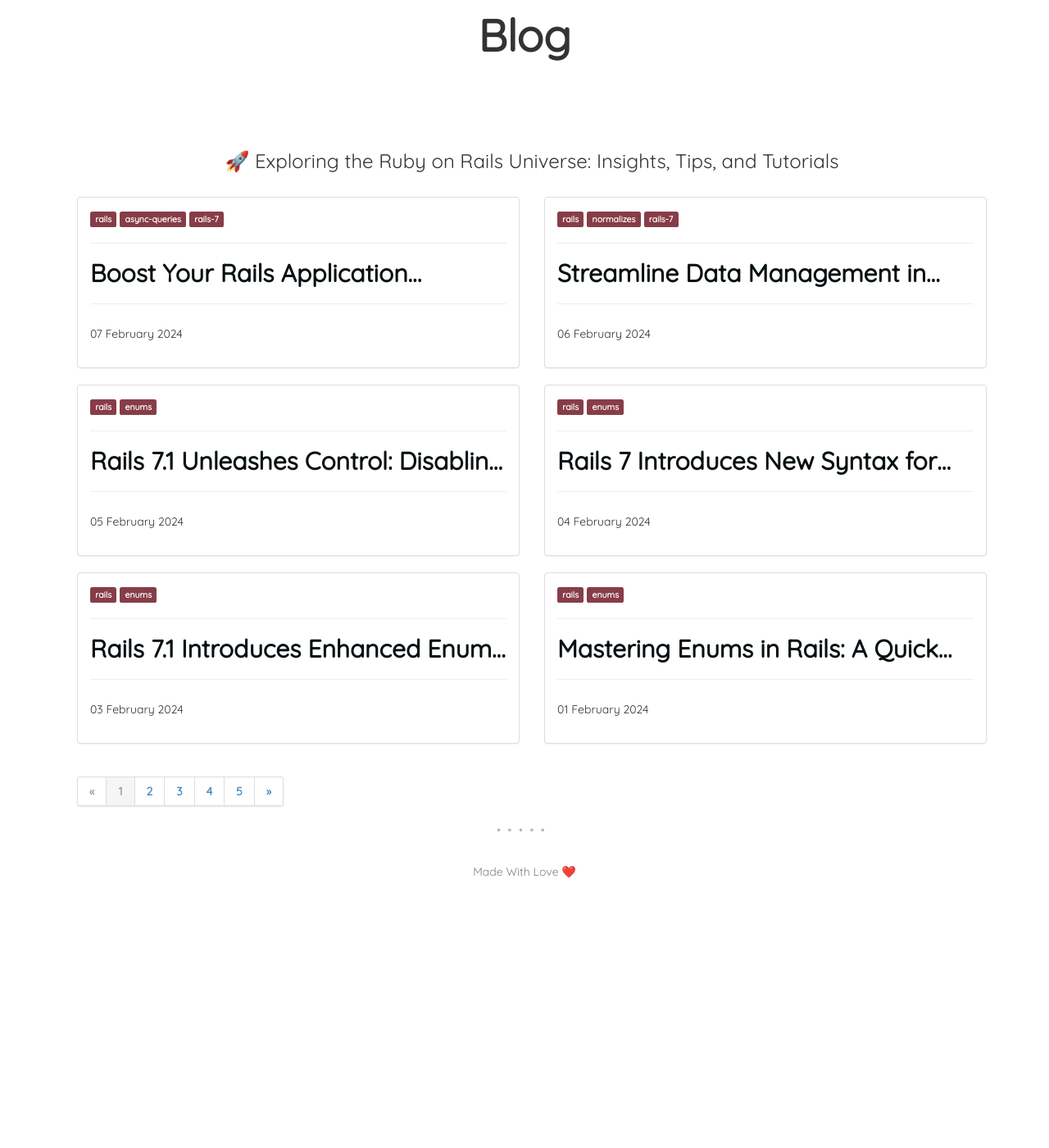
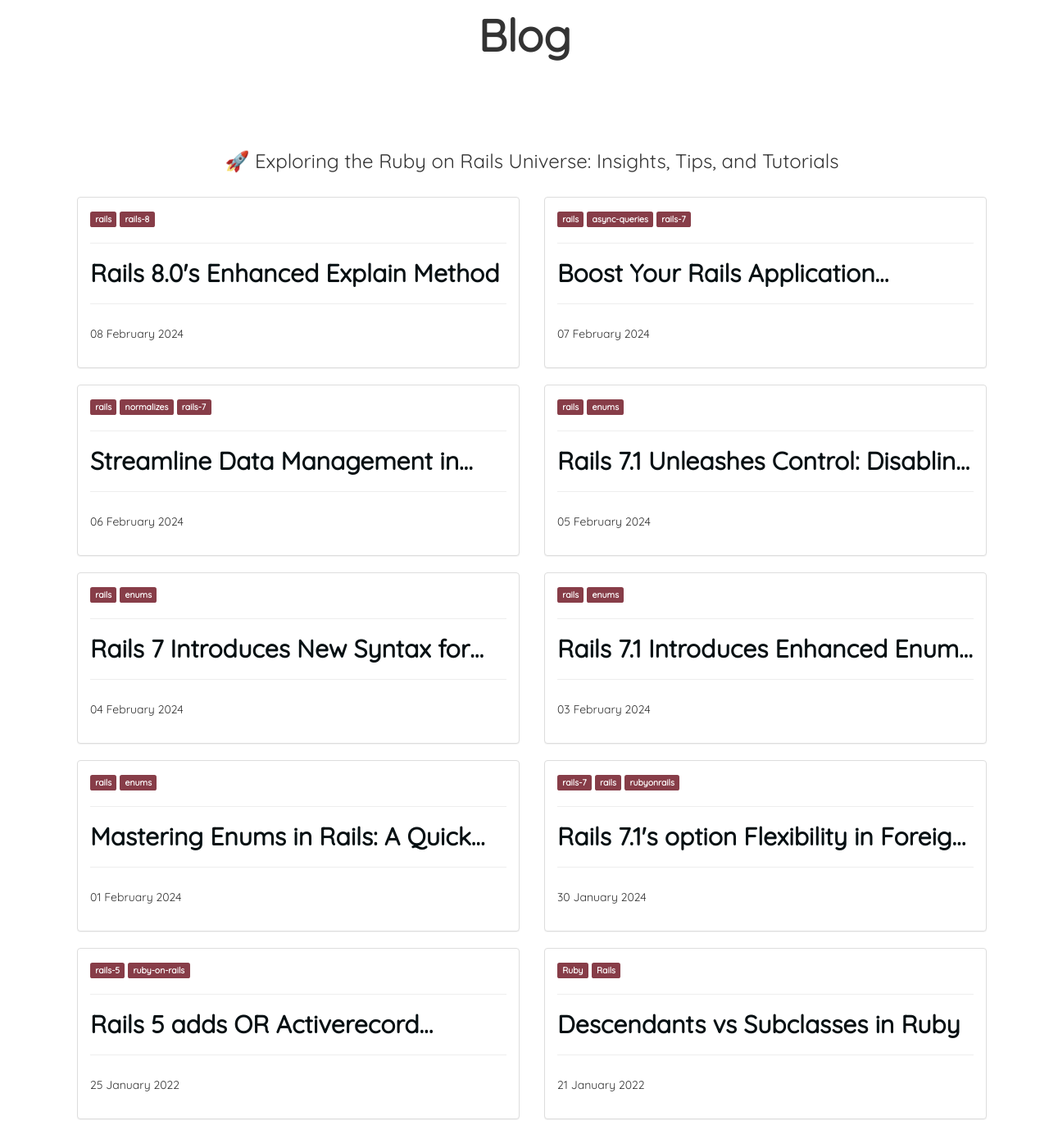
Before and after one commit to abhikanojia/abhikanojia.github.io, a Jekyll site: the page built from blog/index.html, in a window 1280 px wide and 1400 px high, scrolled down 234 px. Shown: the whole window at 82% size. Built offline with Jekyll 4.4.1, drawn with Linux system fonts in a browser that asks for light colours; the list of posts is cut into pages by our own code; before the commit the page ends 1369 px from its top, so only the background shows below that; some of the changed lines change nothing that is shown.

Commit message:
Article: Rails 8 expand support for Explain (#26)
* Ignore vendor folder

* change paginate config to 10

* Article: Rails 8 extends support of explain method

* Change title

* Fix article code

* Add formatting

---------

Co-authored-by: Abhishek Kanojia <abhishekka3193@gmail.com>

````diff
--- a/_config.yml
+++ b/_config.yml
@@ -6,7 +6,7 @@ description: >
 baseurl: "" # the subpath of your site, e.g. /blog/
 url: "https://sparkrails.com" # the base hostname & protocol for your site
 permalink: 'date'
-paginate: 6
+paginate: 10
 paginate_path: "/blog/:num"
 max_related_posts: 3
 ga_tracking_id: "G-F992D9LEPJ"
--- /dev/null
+++ b/_posts/rails-8/2024-02-08-rails-8-enhanced-explain-method.md
@@ -0,0 +1,40 @@
+---
+layout: post
+title: "Rails 8.0's Enhanced Explain Method"
+categories: "rails-8"
+description: "Discover the power of Rails 8.0's enhanced Explain method for optimizing ActiveRecord queries. Uncover invaluable insights into query execution with seamless support for count, pluck, and more. Streamline your application's performance today!"
+tags: rails rails-8
+keywords:
+  - Rails 8, Explain method, Query optimization
+  - Database performance, Ruby on Rails, ActiveRecord queries
+  - Code optimization, Web development
+---
+
+Are you a Rails developer seeking to turbocharge your database queries? Dive into the world of ActiveRecord with Rails 8.0's revamped Explain method. Let's explore how this game-changing update can supercharge your application's performance.
+
+In previous versions, ActiveRecord's Explain method had limitations, especially with methods like `count`, `last`, and `pluck`. But with Rails 8.0, a new dawn arises. Now, you can seamlessly analyze queries returned by methods like count or pluck without encountering errors.
+
+```ruby
+# Prior to rails 8
+Post.where(published: true).count.explain
+# Would raise an error
+
+# Rails 8.0
+# Smooth sailing with the enhanced Explain method
+Post.where(published: true).count.explain.inspect
+# No errors here!
+```
+
+With Rails 8.0, the Explain method supports a range of methods including count, first, last, and pluck, offering invaluable insights into query execution. Now, optimizing your ActiveRecord queries is simpler than ever.
+
+```ruby
+# Rails 8.0
+# Explaining queries is now a breeze
+Post.where(published: true).pluck(:id).explain.inspect
+# Gain insights into query execution effortlessly
+
+```
+
+However, it's worth noting the minor tweak in usage. After using the explain method, you'll need to call inspect for detailed insights. But this small adjustment pales in comparison to the significant enhancement it brings.
+
+In summary, Rails 8.0's Explain method overhaul empowers developers to delve deeper into query performance, making optimization a breeze. So, if you're looking to fine-tune your ActiveRecord queries, embrace Rails 8.0's Explain method and unlock the full potential of your Rails applications.
````
Also changed, not shown: 1 other file.
